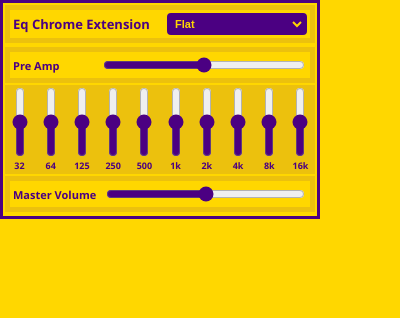
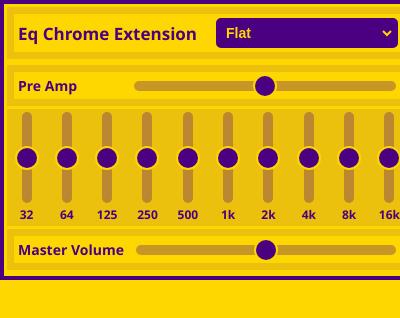
Before and after one commit to thiagocolen/Eq-Chrome-Extension, a browser extension: page popup/popup.html in a window 400 px wide. Drawn offline with Linux system fonts and the light colour scheme.

Commit message:
Enlarge EQ slider controls and add new treble reducer presets
- popup.css: Give range input thumbs an explicit circular WebKit
  style (24px diameter, purple fill, yellow border) and thicken the
  tracks to 10px, since accent-color alone does not allow resizing
  the native thumb. Widen the vertical EQ sliders from 16px to 26px
  so the larger thumbs have room to sit within each slider-group
  column. Applies to both the 10 vertical band sliders and the
  horizontal Pre Amp / Master Volume sliders for a more visible,
  easier-to-grab control surface.
- popup.html / popup.js: Add "Light Treble Reducer" and "Ultra
  Treble Reducer" preset options, and rebalance the existing
  "Treble Reducer" and "Super Treble Reducer" curves so all four
  presets form a consistent, evenly-spaced progression of
  reduction amounts across the treble bands.

Co-Authored-By: Claude Sonnet 5 <noreply@anthropic.com>
Claude-Session: https://claude.ai/code/session_015xMu55okPArubLhTgFSXRc

```diff
--- a/popup/popup.css
+++ b/popup/popup.css
@@ -1,14 +1,14 @@
 body {
-    width: 320px;
+    width: 416px;
     background-color: #ffd700;
     /* Bright Yellow */
     color: #4b0082;
     /* Deep Purple */
     font-family: 'Segoe UI', Tahoma, Geneva, Verdana, sans-serif;
     margin: 0;
-    padding: 2px;
+    padding: 3px;
     box-sizing: border-box;
-    border: solid 3px rgba(75, 0, 130);
+    border: solid 4px rgba(75, 0, 130);
 }
 
 .container {
@@ -21,14 +21,14 @@ body {
     display: flex;
     justify-content: space-between;
     align-items: center;
-    margin-bottom: 2px;
-    gap: 8px;
-    border: 5px solid rgba(75, 0, 130, 0.1);
-    padding: 3px;
+    margin-bottom: 3px;
+    gap: 10px;
+    border: 7px solid rgba(75, 0, 130, 0.1);
+    padding: 4px;
 }
 
 h1 {
-    font-size: 13px;
+    font-size: 17px;
     font-weight: bold;
     margin: 0;
     color: #4b0082;
@@ -36,14 +36,14 @@ h1 {
 }
 
 select {
-    width: 140px;
+    width: 182px;
     background: #4b0082;
     color: #ffd700;
-    border: 2px solid #4b0082;
-    padding: 2px;
-    border-radius: 4px;
+    border: 3px solid #4b0082;
+    padding: 3px;
+    border-radius: 5px;
     font-weight: bold;
-    font-size: 11px;
+    font-size: 14px;
     cursor: pointer;
     outline: none;
 }
@@ -52,7 +52,7 @@ select {
     display: flex;
     justify-content: space-between;
     flex-grow: 1;
-    padding: 2px;
+    padding: 3px;
     background-color: rgba(75, 0, 130, 0.1);
 }
 
@@ -60,23 +60,59 @@ select {
     display: flex;
     flex-direction: column;
     align-items: center;
-    width: 25px;
+    width: 33px;
 }
 
 input[type=range][orient=vertical] {
     writing-mode: vertical-lr;
     direction: rtl;
-    width: 12px;
-    height: 70px;
+    width: 26px;
+    height: 91px;
     padding: 0;
     margin: 0;
     cursor: pointer;
     accent-color: #4b0082;
 }
 
+input[type=range] {
+    -webkit-appearance: none;
+    appearance: none;
+    background: transparent;
+}
+
+input[type=range]::-webkit-slider-runnable-track {
+    background: rgba(75, 0, 130, 0.3);
+    border-radius: 6px;
+}
+
+input[type=range][orient=vertical]::-webkit-slider-runnable-track {
+    width: 10px;
+}
+
+input[type=range]:not([orient=vertical])::-webkit-slider-runnable-track {
+    height: 10px;
+}
+
+input[type=range]::-webkit-slider-thumb {
+    -webkit-appearance: none;
+    appearance: none;
+    width: 24px;
+    height: 24px;
+    border-radius: 50%;
+    background: #4b0082;
+    border: 2px solid #ffd700;
+    cursor: pointer;
+    margin-top: -7px;
+}
+
+input[type=range][orient=vertical]::-webkit-slider-thumb {
+    margin-top: 0;
+    margin-left: -7px;
+}
+
 .slider-group label {
-    font-size: 9px;
-    margin-top: 2px;
+    font-size: 12px;
+    margin-top: 3px;
     color: #4b0082;
     font-weight: bold;
     text-align: center;
@@ -84,21 +120,21 @@ input[type=range][orient=vertical] {
 
 .preamp-container,
 .master-container {
-    margin-top: 2px;
-    margin-bottom: 2px;
+    margin-top: 3px;
+    margin-bottom: 3px;
     display: flex;
     align-items: center;
-    gap: 8px;
-    font-size: 11px;
+    gap: 10px;
+    font-size: 14px;
     font-weight: bold;
-    border: 5px solid rgba(75, 0, 130, 0.1);
-    padding: 3px;
+    border: 7px solid rgba(75, 0, 130, 0.1);
+    padding: 4px;
 }
 
 .preamp-container label,
 .master-container label {
     white-space: nowrap;
-    min-width: 80px;
+    min-width: 104px;
 }
 
 .preamp-container input,
--- a/popup/popup.html
+++ b/popup/popup.html
@@ -15,8 +15,10 @@
                 <option value="treble-boost">Treble Boost</option>
                 <option value="vocal">Vocal</option>
                 <option value="electronic">Electronic</option>
+                <option value="light-treble-reducer">Light Treble Reducer</option>
                 <option value="treble-reducer">Treble Reducer</option>
                 <option value="super-treble-reducer">Super Treble Reducer</option>
+                <option value="ultra-treble-reducer">Ultra Treble Reducer</option>
             </select>
         </div>
 
--- a/popup/popup.js
+++ b/popup/popup.js
@@ -6,8 +6,10 @@ const PRESETS = {
     'treble-boost': [0, 0, 0, 0, 0, 2, 4, 6, 8, 10],
     'vocal': [-2, -2, -2, 2, 4, 4, 4, 2, 0, 0],
     'electronic': [5, 4, 1, 0, -2, -1, 0, 2, 4, 5],
-    'treble-reducer': [0, 0, 0, 0, 0, -2, -4, -6, -8, -10],
-    'super-treble-reducer': [0, 0, 0, 0, 0, -6, -12, -12, -12, -12]
+    'light-treble-reducer': [0, 0, 0, -3, -6, -6, -6, -6, -6, -3],
+    'treble-reducer': [0, 0, 0, -4, -8, -8, -8, -8, -8, -4],
+    'super-treble-reducer': [0, 0, 0, -5, -10, -10, -10, -10, -10, -5],
+    'ultra-treble-reducer': [0, 0, 0, -6, -12, -12, -12, -12, -12, -6]
 };
 
 document.addEventListener('DOMContentLoaded', async () => {
```
